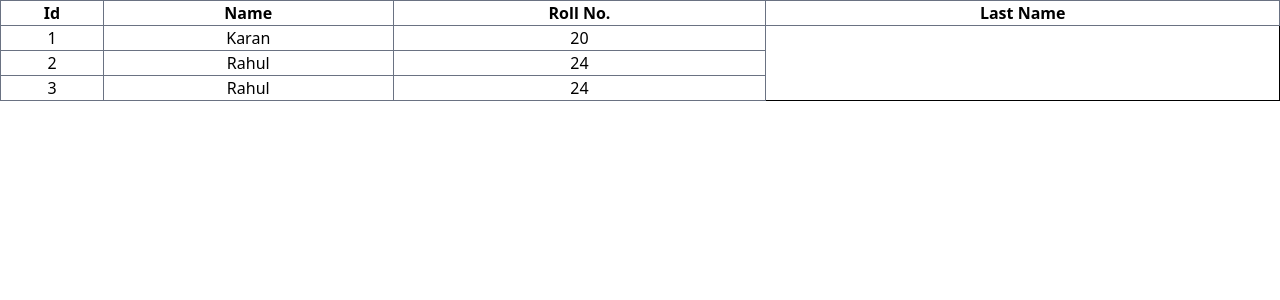
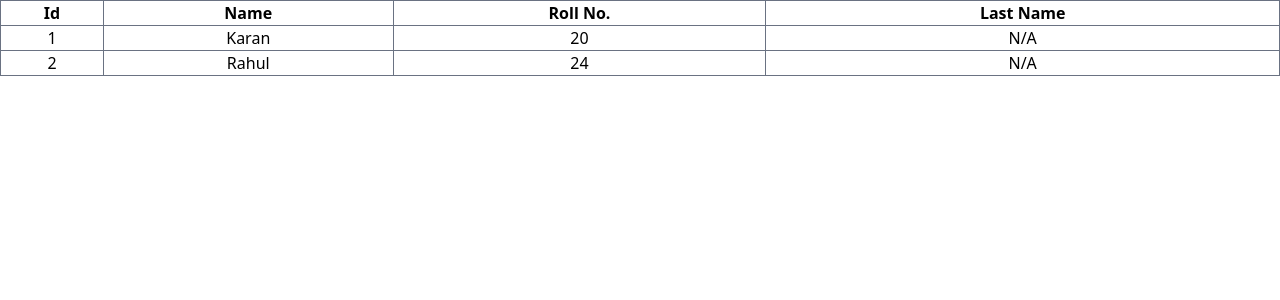
Before and after one commit to KaranSapra124/Ts-Table, a React (Vite) app: page / in a window 1280 px wide. Shown: the top 300 px of the page. Built offline with nearby package versions, Linux system fonts and the light colour scheme.

Commit message:
Added N/A If data is empty or undefined | null

```diff
--- a/src/App.tsx
+++ b/src/App.tsx
@@ -14,17 +14,14 @@ function App() {
       id: 1,
       Name: "Karan",
       RollNo: 20,
+      LastName: "",
     },
     {
       id: 2,
       Name: "Rahul",
       RollNo: 24,
+      LastName: "",
     },
-    {
-      id: 3,
-      Name: "Rahul",
-      RollNo: 24,
-    }
   ]);
 
   return (
--- a/src/Components/Table.tsx
+++ b/src/Components/Table.tsx
@@ -1,17 +1,20 @@
 export interface TableProps<T, U> {
   tableHeaders: U[];
   columnData: T[];
+  // className: string;
 }
 
 export interface UserData {
   id: number;
   Name: string;
   RollNo: number;
+  LastName: string;
 }
 
 const Table = <T extends string | number | UserData, U extends string>({
   columnData,
   tableHeaders,
+  // className,
 }: TableProps<T, U>) => {
   return (
     <>
@@ -36,7 +39,8 @@ const Table = <T extends string | number | UserData, U extends string>({
                         key={elem}
                         className="border border-gray-500 text-center"
                       >
-                        {(key as Record<string, any>)[elem]}
+                        {/* {console.log(key[elem])} */}
+                        {(key as Record<string, any>)[elem] || "N/A"}
                       </td>
                     ))}
                   </tr>
```
